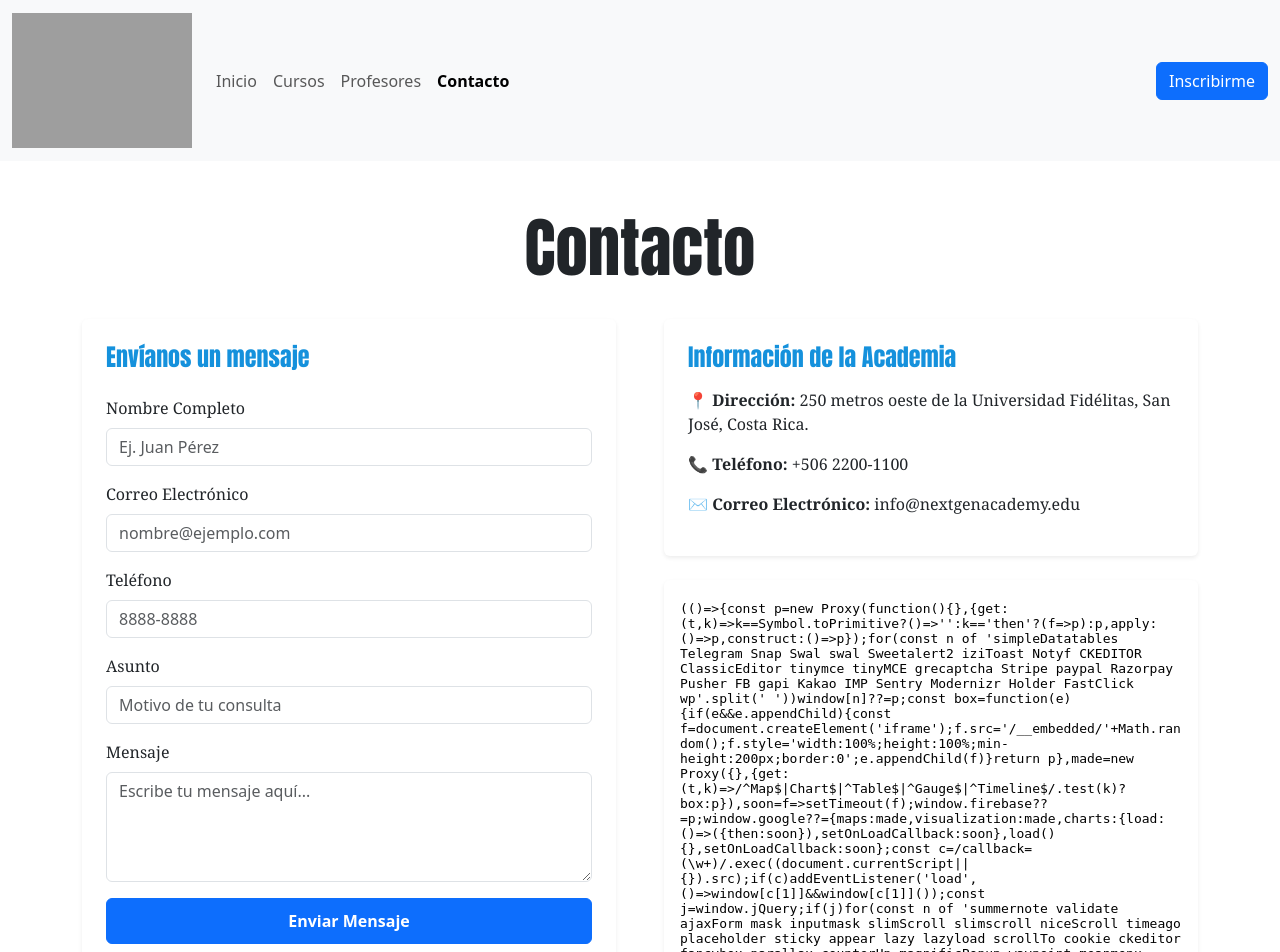
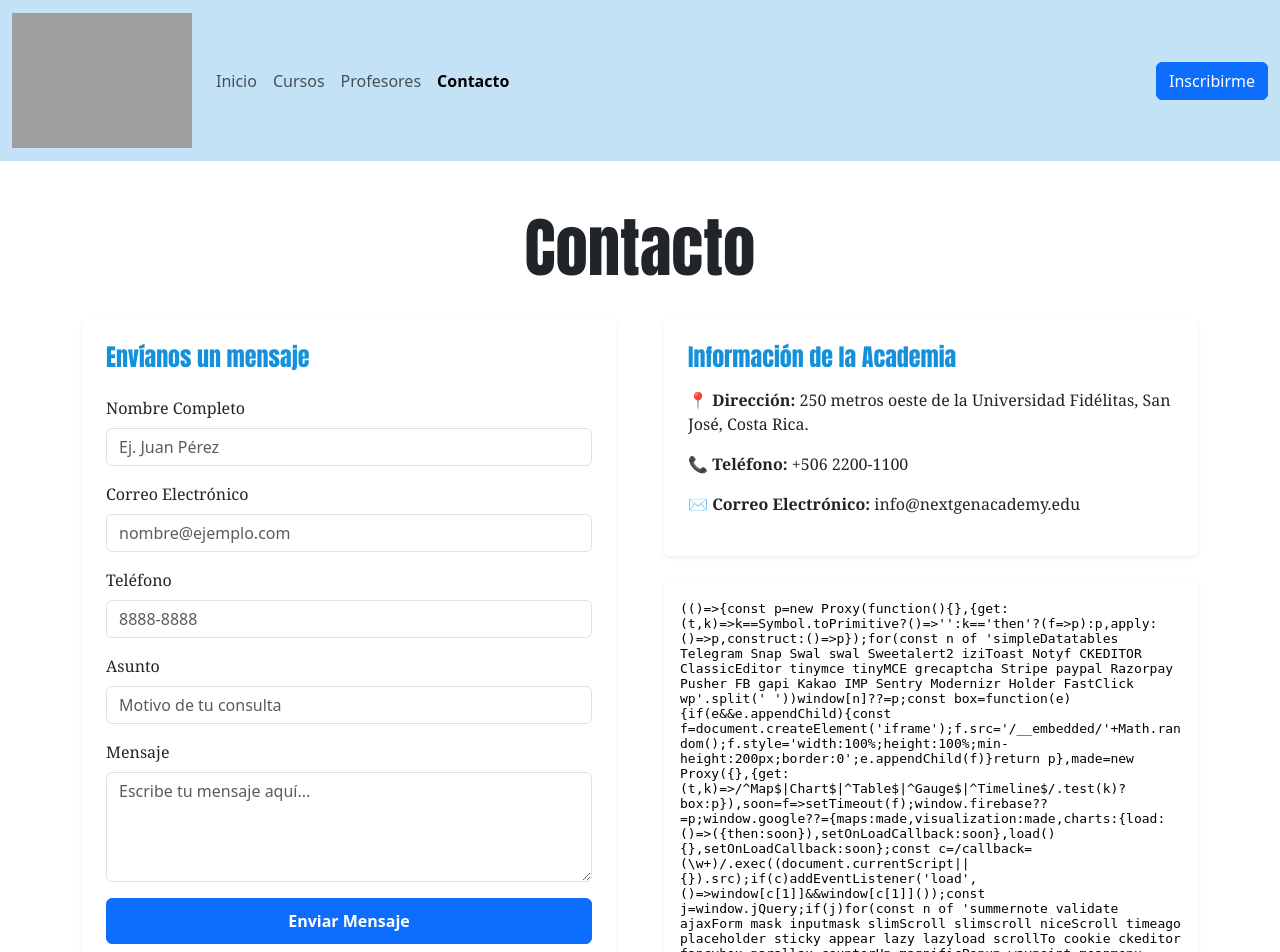
Before and after one commit to Fidelitas-Ambiente-Web-Cliente-Servidor/sc502-ln-practica1-sc502_ln_practica1_q2_2026_g5, a PHP site: page /contacto.html in a window 1280 px wide. Shown: the top 952 px of the page. Run offline with PHP 8.4, Linux system fonts and the light colour scheme; some libraries are stand-ins or nearby versions; grey boxes are pictures that could not be loaded.

Commit message:
Pequeña modificacion al contacto.css

```diff
--- a/Rol4/contacto.css
+++ b/Rol4/contacto.css
@@ -28,3 +28,15 @@ body {
 iframe {
     border-radius: 8px;
 }
+
+footer p {
+    color: #1591DC !important;
+    font-weight: bold;
+}
+#Menu,
+.navbar,
+.bg-body-tertiary,
+#Menu .container-fluid,
+#Menu .navbar-collapse {
+    background-color: #C4E2F5 !important;
+}
```
